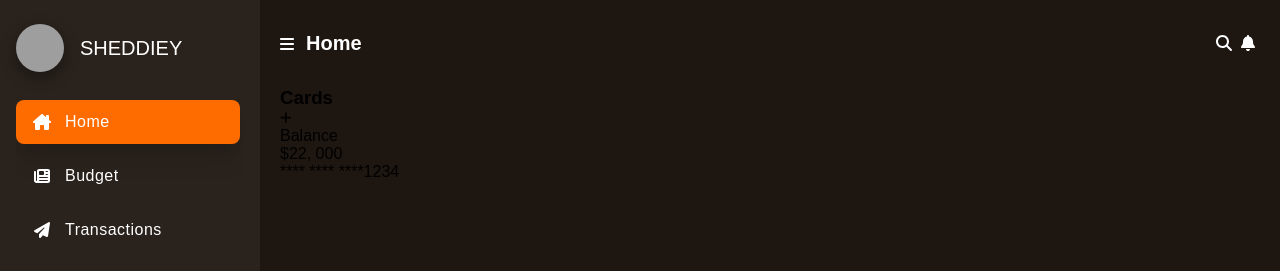
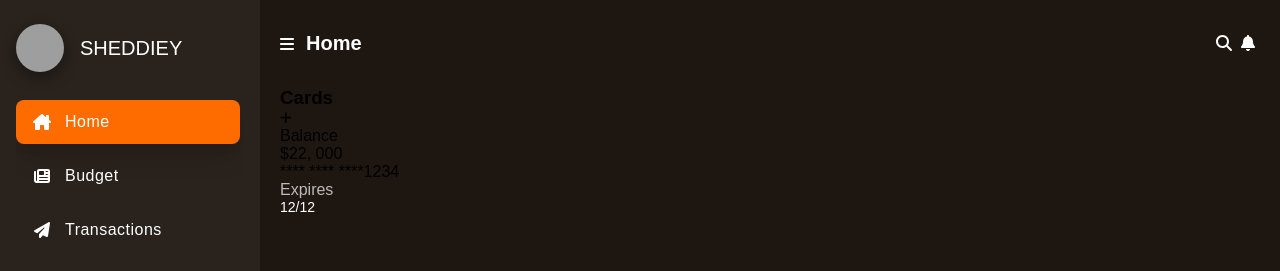
Before and after one commit to Sheddiey/todo-list-dashboard, a React (Create React App) app: page / in a window 1280 px wide. Shown: the top 271 px of the page. Built offline with nearby package versions, Linux system fonts and the light colour scheme; grey boxes are pictures that could not be loaded; a web font is replaced by a local one.

Commit message:
completed jsx for card component

```diff
--- a/src/Components/Cards/Cards.jsx
+++ b/src/Components/Cards/Cards.jsx
@@ -1,27 +1,37 @@
-import React from 'react'
-import './cards.css'
-import { FontAwesomeIcon } from '@fortawesome/react-fontawesome'
-import { faPlus } from '@fortawesome/free-solid-svg-icons'
+import React from "react";
+import "./cards.css";
+import { FontAwesomeIcon } from "@fortawesome/react-fontawesome";
+import { faPlus } from "@fortawesome/free-solid-svg-icons";
 
 const Cards = () => {
   return (
-    <div className='grid-one-item grid-common grid-c1'>
+    <div className="grid-one-item grid-common grid-c1">
       <div className="grid-c-title">
         <h3 className="grid-c-title-text">Cards</h3>
         <button className="grid-c-title-icon">
-            <FontAwesomeIcon icon={faPlus} />
+          <FontAwesomeIcon icon={faPlus} />
         </button>
       </div>
       <div className="grid-c1-content">
         <p>Balance</p>
         <div className="lg-value">$22, 000</div>
         <div className="card-wrapper">
-            <span className="card-pin-hidden">**** **** ****</span>
-            <span>1234</span>
+          <span className="card-pin-hidden">**** **** ****</span>
+          <span>1234</span>
+        </div>
+        <div className="card-logo-wrapper">
+          <div>
+            <p className="text text-silver-v1 expiry-text">Expires</p>
+            <p className="text text-sm text-white">12/12</p>
+          </div>
+          <div className="card-logo">
+            <div className="logo-shape1"></div>
+            <div className="logo-shape2"></div>
+          </div>
         </div>
       </div>
     </div>
-  )
-}
+  );
+};
 
-export default Cards
+export default Cards;
```
